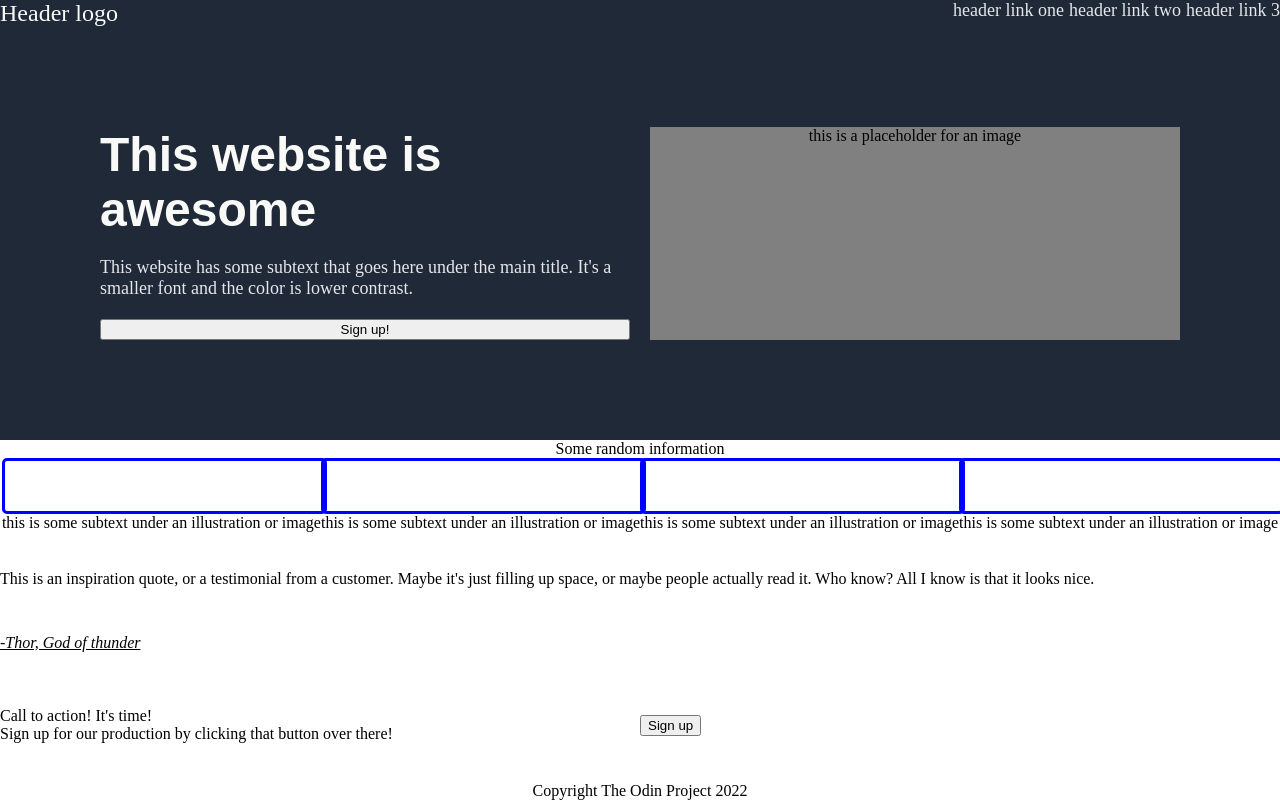
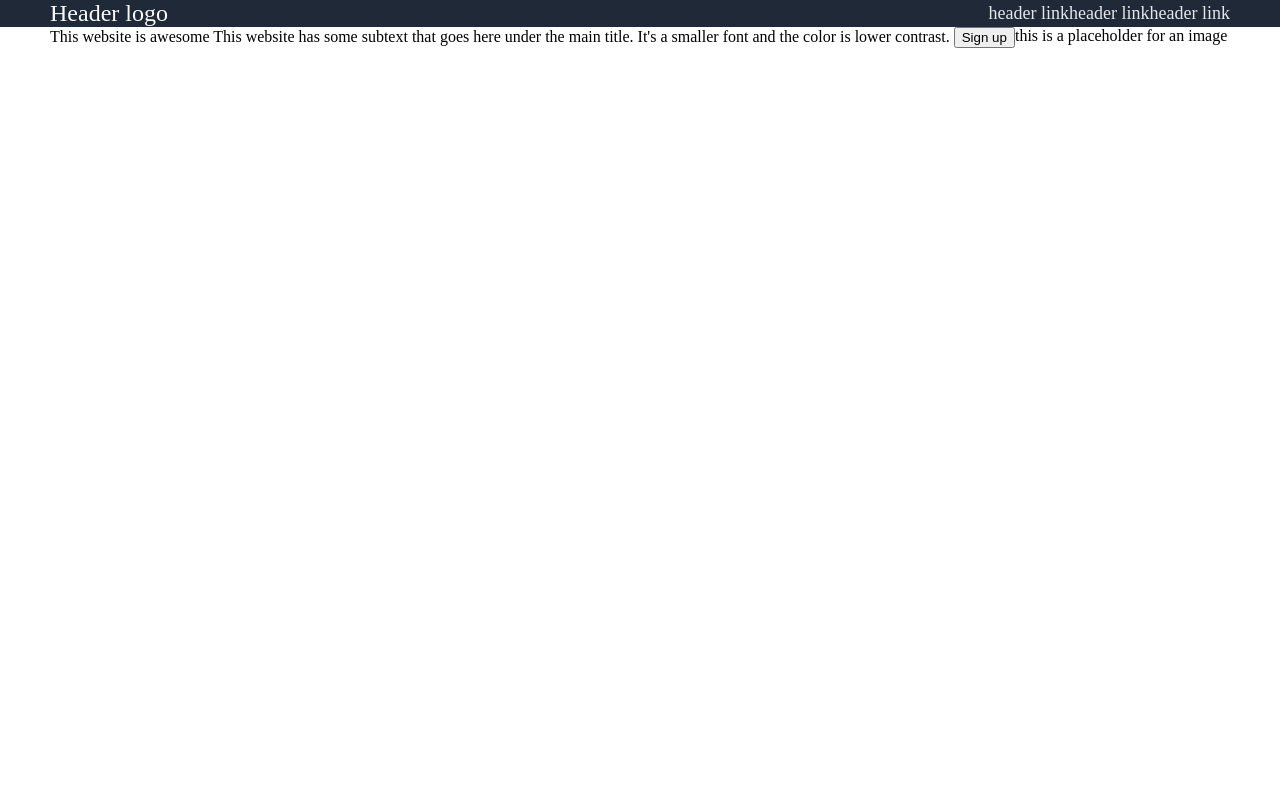
Before and after one commit to stressedball/Landing_page_ProjectOdin, a plain HTML site: page index.html in a window 1280 px wide. Drawn offline with Linux system fonts and the light colour scheme.

Commit message:
To a much better (re)start
* much cleaner and structured code

```diff
--- a/index.html
+++ b/index.html
@@ -6,60 +6,29 @@
         <link href="style.css" rel="stylesheet">
     </head>
     <body>
-        <div id="header">
-            <div>Header logo</div>
-            <ul>
-                <li>header link one</li>
-                <li>header link two</li>
-                <li>header link 3</li>
-            </ul>
-        </div>
-        <div id="upper_part">
-            <div id="upper_block">
-                <div id="up_bl_left">
-                    <div id="up_bl_title">This website is awesome</div>
-                    <div style="font-size: 18px; color: #e5e7eb;">This website has some subtext that goes here under the main title. It's a smaller font and the color is lower contrast.</div>
-                    <button>Sign up!</button>
-                </div>
-                <div id="holder">this is a placeholder for an image</div>
+        <div class="container header">
+            <div class="header">
+                Header logo
+            </div>
+            <div class="links">
+                <span>header link</span>
+                <span>header link</span>
+                <span>header link</span>
             </div>
         </div>
-        <div id="middle_part_1">
-            <div id="mid_block_title">Some random information</div>
-            <div id="squares">
-                <div>
-                    <div class="square"></div>
-                    <span>this is some subtext under an illustration or image</span>
-                </div>
-                <div>
-                    <div class="square"></div>
-                    <span>this is some subtext under an illustration or image</span>
-                </div>
-                <div>
-                    <div class="square"></div>
-                    <span>this is some subtext under an illustration or image</span>
-                </div>
-                <div>
-                    <div class="square"></div>
-                    <span>this is some subtext under an illustration or image</span>
-                </div>
+        <div class="container one">
+            <div class="block left">
+                <span>This website is awesome</span>
+                <span>This website has some subtext that goes here under the main title. It's a smaller font and the color is lower contrast.</span>
+                <button class="button">Sign up</button>
+            </div>
+            <div class="block right">
+                <span>this is a placeholder for an image</span>
             </div>
         </div>
-        <div id="middle_part_2">
-            <p class="quote">This is an inspiration quote, or a testimonial from a customer. Maybe it's just filling up space, or maybe people actually read it. Who know? All I know is that it looks nice.</p>
-            <p class="quote_author">-Thor, God of thunder</p>
-        </div>
-        <div id="lower_part">
-            <div class="left_part">
-                <span>Call to action! It's time!</span>
-                <span>Sign up for our production by clicking that button over there!</span>
-            </div>
-            <div class="right_part">
-                <button>Sign up</button>
-            </div>
-        </div>
-        <div id="footer">
-            <span>Copyright The Odin Project 2022</span>
-        </div>
+        <div class="container two"></div>
+        <div class=" container three"></div>
+        <div class="container four"></div>
+        <div class="container footer"></div>
     </body>
 </html>
--- a/style.css
+++ b/style.css
@@ -1,167 +1,40 @@
 html {
     height: 100%;
     margin: 0;
+    padding: 0;
 }
 
 body {
-    display: flex;
-    flex-direction: column;
-    margin: 0;
-    height: 100%;
-}
-
-#header {
-    flex: 0;
-    display: flex;
-    flex-direction: row;
-    justify-content: space-between;
-    background-color: #1f2937;
-}
-
-#header div {
-    font-size: 24px;
-    color: #f9faf8;
-}
-
-#header ul li {
-    font-size: 18px;
-    color: #e5e7eb;
-}
-
-#upper_part {
-    flex: 1;
-    display: flex;
-    flex-direction: column;
-    margin: 0;
-    padding: 100px;
-    background-color: #1f2937;
-    gap: 20px;
-
-}
-
-#upper_block {
-    display: flex;
-    height: 100%;
-    gap: 20px;
-}
-
-#up_bl_left {
-    flex: 1;
-    display: flex;
-    flex-direction: column;
-    gap: 20px;
-}
-
-#up_bl_title {
-    font-family: Arial, Helvetica, sans-serif;
-    font-weight:bolder;
-    font-size: 48px;
-    color: #f9faf8;
-    display: flex;
-}
-
-#holder {
-    flex:1;
-    background-color: grey;
-    height: 100%;
-    text-align: center;
-}
-
-#middle_part_1 {
-    flex: 1;
-    display: flex;
+    display:flex;
     flex-direction: column;
     margin: 0;
     padding: 0;
-    justify-content: center;
 }
 
-#mid_block_title {
-    flex: 0;
-    align-self: center;
+.container {
+    flex: 1;
+    display: flex;
+    padding-left: 50px;
+    padding-right: 50px;
 }
 
-#squares {
-    flex: 1;
-    display: flex;
-    justify-content:center;
+.container.header {
+    flex:0;
+    justify-content:space-between;
+    background-color: #1f2937;
+    font-size: 24px;
+    color: #f9faf8;
+    font-family: 'Times New Roman', Times, serif;
+    align-items: center;
 }
 
-#squares div {
+.links {
     display: flex;
-    flex-direction: column;
+    flex-direction: row;
+    font-size: 18px;
+    color: #E5E7EB;
 }
 
-.square {
-    flex: 1;
-    max-height: 50px;
-    max-width: auto;;
-    border: solid;
-    border-color: blue;
-    border-radius: 5px;
-    height: 100%;
-    width: 100%;
+.container.one {
+
 }
-
-#squares div span {
-    flex: 0;
-    height: 100%;
-    width: 100%;
-}
-
-#middle_part_2 {
-    flex: 1;
-    display: flex;
-    flex-direction: column;
-}
-
-#middle_part_2 p {
-    height: 100%;
-    width: 100%;
-}
-
-.quote {
-    flex: 1;
-}
-
-.quote_author {
-    flex: 0;
-    text-decoration: underline;
-    font-style: italic;
-}
-
-#lower_part {
-    flex: 1;
-    display: flex;
-    flex-direction: row;
-    align-items: center;
-    justify-content: center;
-}
-
-.left_part {
-    flex: 1;
-    display: flex;
-    flex-direction: column;
-}
-
-.right_part {
-    flex: 1;
-}
-
-#footer {
-    flex: 0;
-    align-self: center;
-    justify-self: center;
-}
-
-ul {
-    display: flex;
-    flex-direction: row;
-    padding: 0;
-    margin: 0;
-    gap: 5px;
-}
-
-li {
-    list-style: none;
-}
```
